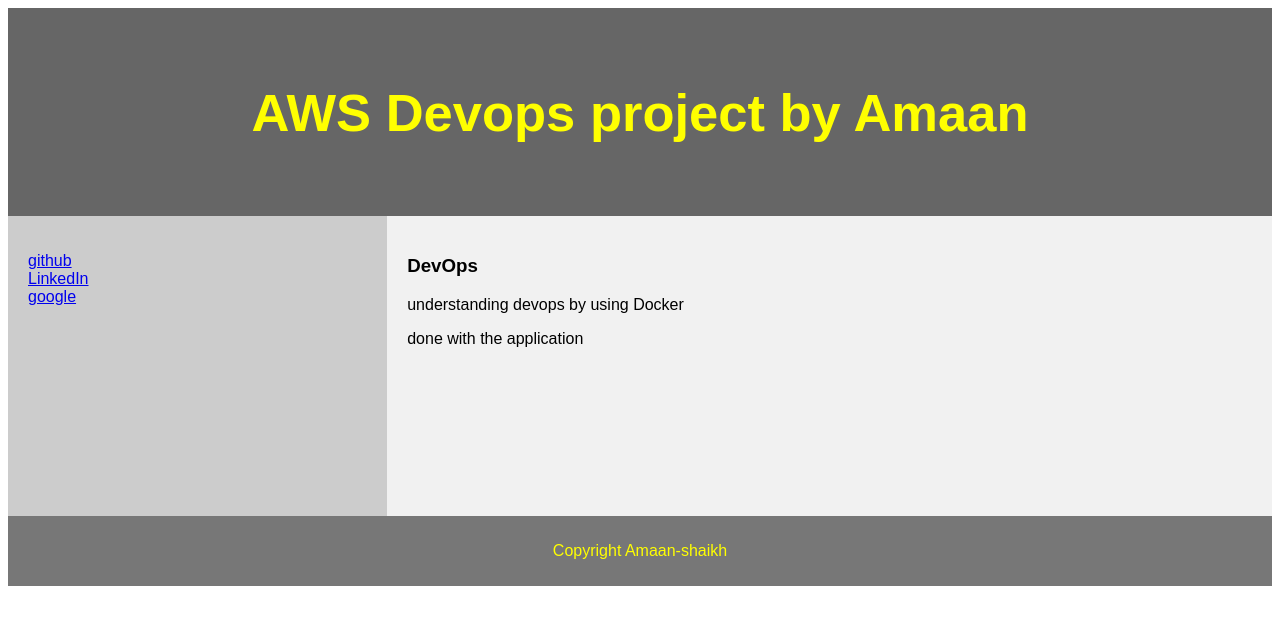
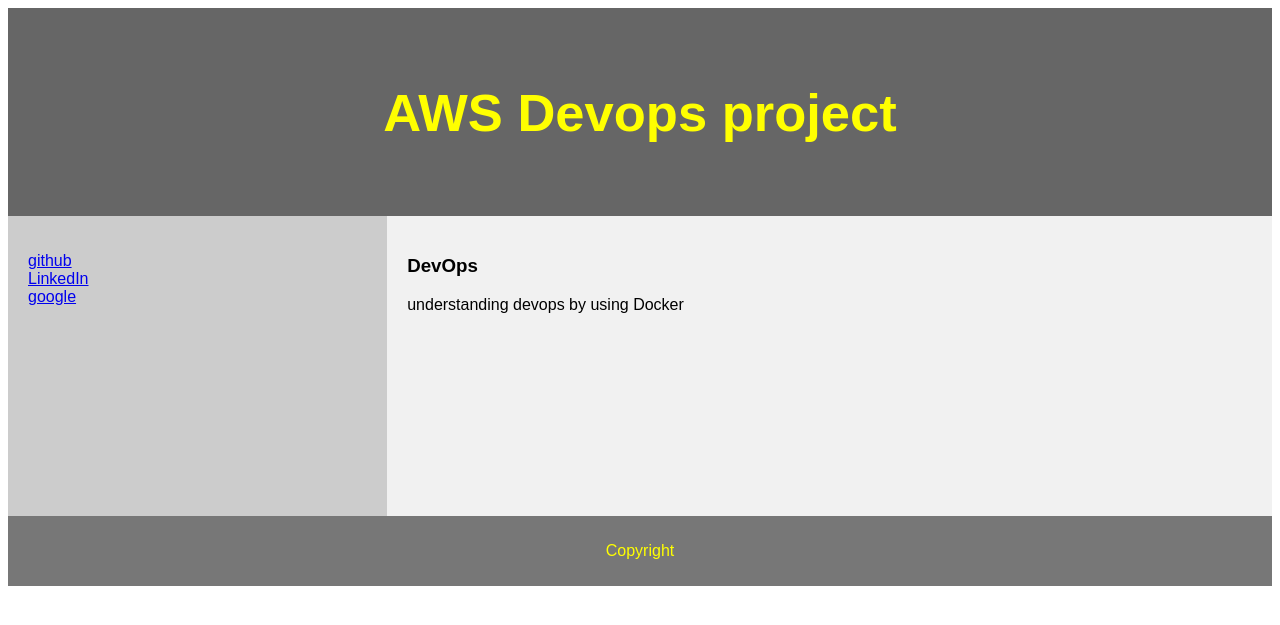
Before and after one commit to amaanshaikh10/python-web-app, a Django app: page /demo/ in a window 1280 px wide. Shown: the top 625 px of the page. Run offline with Django 4.2, Linux system fonts and the light colour scheme.

Commit message:
Update demo_site.html

```diff
--- a/python-web-app/devops/demo/templates/demo_site.html
+++ b/python-web-app/devops/demo/templates/demo_site.html
@@ -73,7 +73,7 @@ footer {
 
 
 <header>
-  <h2>AWS Devops project by Amaan</h2>
+  <h2>AWS Devops project </h2>
 </header>
 
 <section>
@@ -88,12 +88,12 @@ footer {
   <article>
     <h1>DevOps</h1>
     <p>understanding devops by using Docker</p>
-    <p>done with the application</p>
+
   </article>
 </section>
 
 <footer>
-  <p>Copyright Amaan-shaikh</p>
+  <p>Copyright </p>
 </footer>
 
 </body>
```
